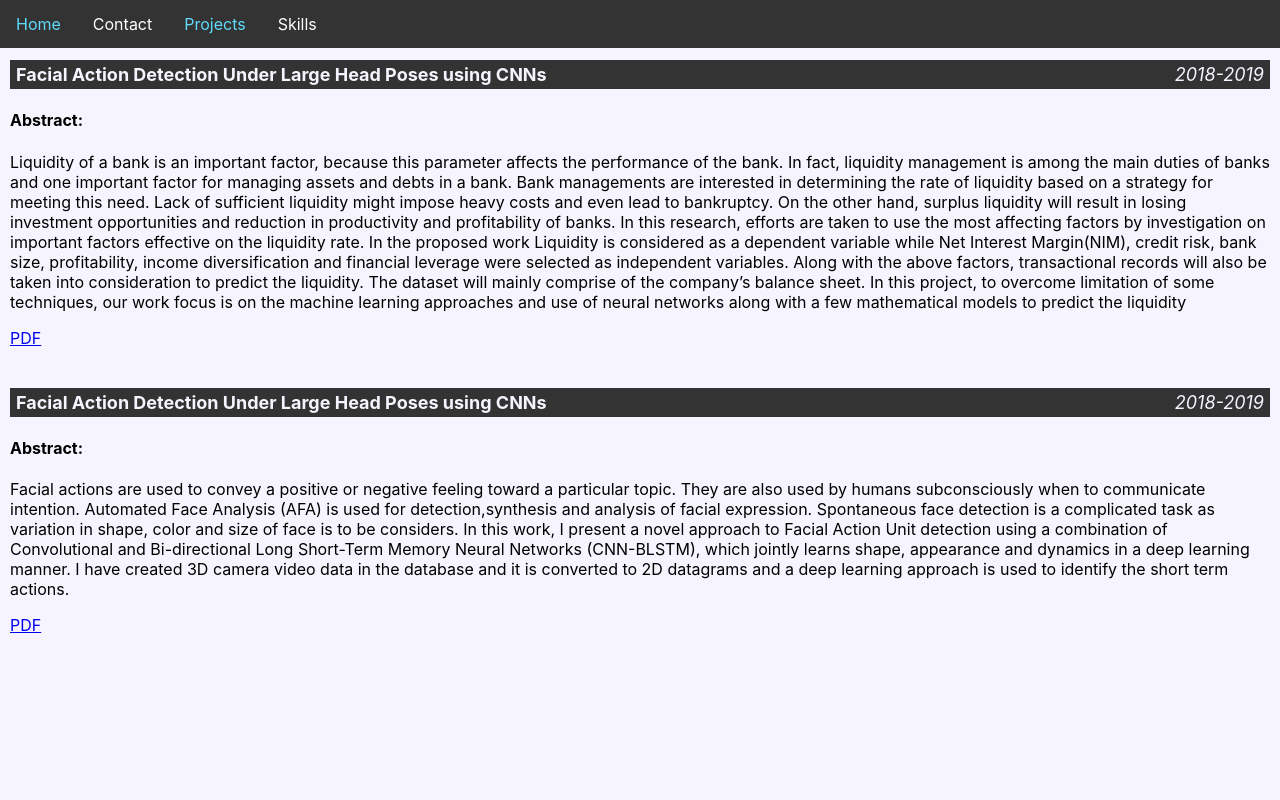
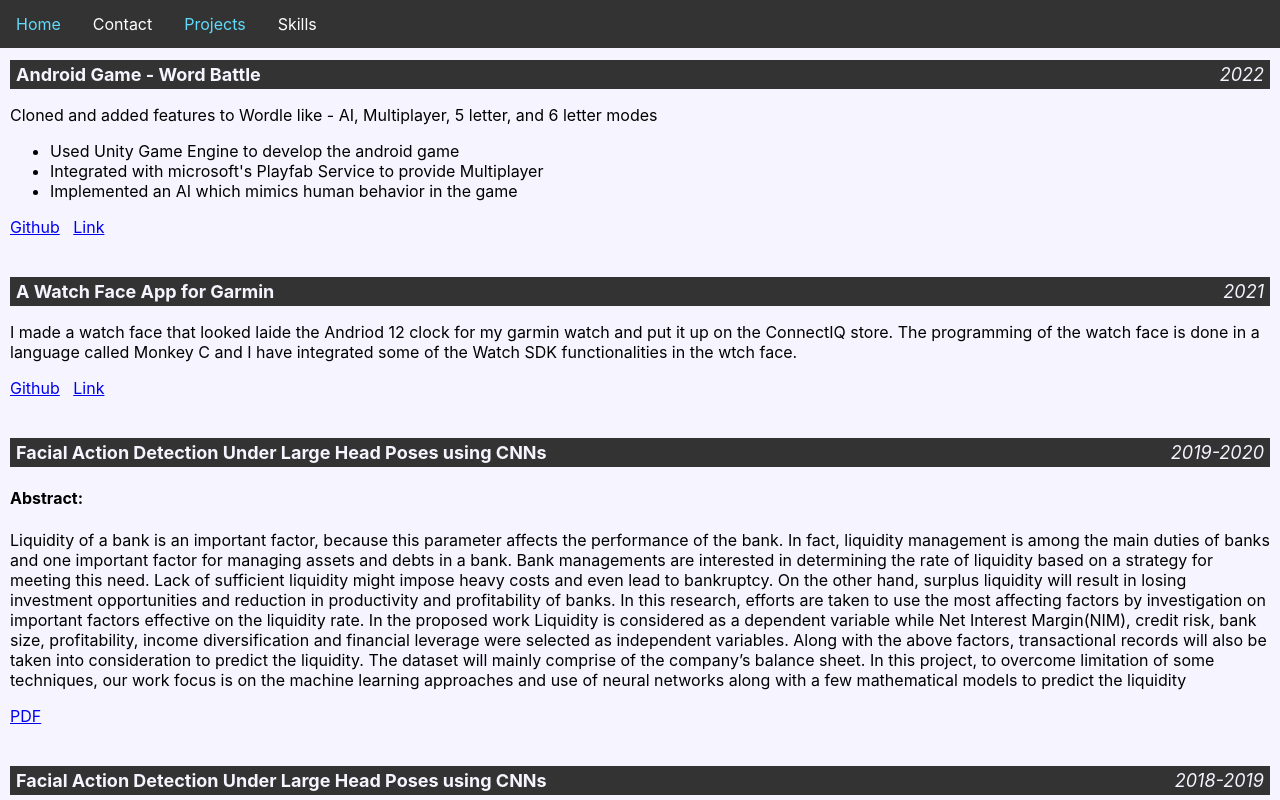
Before and after one commit to VishnuRaja98/personal-website, a React (Create React App) app: page /projects in a window 1280 px wide. Shown: the top 800 px of the page. Built offline with nearby package versions, Linux system fonts and the light colour scheme.

Commit message:
update projects.js

```diff
--- a/src/pages/projects.js
+++ b/src/pages/projects.js
@@ -10,7 +10,34 @@ const Projects = () => {
     </div>
     <div className='content'>
       <Projectbar
-        date={"2018-2019"}
+        date={"2022"}
+        title={"Android Game - Word Battle"}
+        description={<div>
+          <p>Cloned and added features to Wordle like - AI, Multiplayer, 5 letter, and 6 letter modes</p>
+          <ul>
+            <li>Used Unity Game Engine to develop the android game</li>
+            <li>Integrated with microsoft's Playfab Service to provide Multiplayer</li>
+            <li>Implemented an AI which mimics human behavior in the game</li>
+          </ul>
+          <a href="https://github.com/VishnuRaja98/WRBTL" target='_blank' rel="noreferrer">Github</a>&nbsp; &nbsp;
+          <a href="https://play.google.com/store/apps/details?id=com.VishnuRajaOrg.com.unity.template.wrbtl" target='_blank' rel="noreferrer">Link</a>
+        </div>
+      }
+      />
+      <br/><br/>
+      <Projectbar
+        date={"2021"}
+        title={"A Watch Face App for Garmin"}
+        description={<div><p>I made a watch face that looked laide the Andriod 12 clock for my garmin watch and put it up on the ConnectIQ store.
+          The programming of the watch face is done in a language called Monkey C and I have integrated some of the Watch SDK functionalities in the wtch face.</p>
+          <a href="https://github.com/VishnuRaja98/Garmin---Android-12-Clock-Watch-Face" target='_blank' rel="noreferrer">Github</a>&nbsp; &nbsp;
+          <a href="https://apps.garmin.com/en-US/apps/55f389c6-2a3e-441d-9689-37818bd328d9" target='_blank' rel="noreferrer">Link</a>
+        </div>
+      }
+      />
+      <br/><br/>
+      <Projectbar
+        date={"2019-2020"}
         title={"Facial Action Detection Under Large Head Poses using CNNs"}
         description={<div>
         <h4>Abstract:</h4>
@@ -30,7 +57,7 @@ const Projects = () => {
           comprise of the company’s balance sheet. In this project, to overcome limitation
           of some techniques, our work focus is on the machine learning approaches and use
           of neural networks along with a few mathematical models to predict the liquidity</p>
-          <a href="https://drive.google.com/file/d/1jfmR0W6D52YCiwg4FNikc-0HoZeSCRTd/view?usp=share_link" target='_blank'>PDF</a>
+          <a href="https://drive.google.com/file/d/1jfmR0W6D52YCiwg4FNikc-0HoZeSCRTd/view?usp=share_link" target='_blank' rel="noreferrer">PDF</a>
         </div>
       }
       />
@@ -47,7 +74,7 @@ const Projects = () => {
           combination of Convolutional and Bi-directional Long Short-Term Memory Neural Networks
           (CNN-BLSTM), which jointly learns shape, appearance and dynamics in a deep learning manner. I have created 3D camera video data in the database and it is converted to 2D datagrams
           and a deep learning approach is used to identify the short term actions.</p>
-          <a href="https://drive.google.com/file/d/1DGqfSHKJiXutueomEnchefYpNI8mw63f/view?usp=share_link" target='_blank'>PDF</a>
+          <a href="https://drive.google.com/file/d/1DGqfSHKJiXutueomEnchefYpNI8mw63f/view?usp=share_link" target='_blank' rel="noreferrer">PDF</a>
         </div>
       }
       />
```
